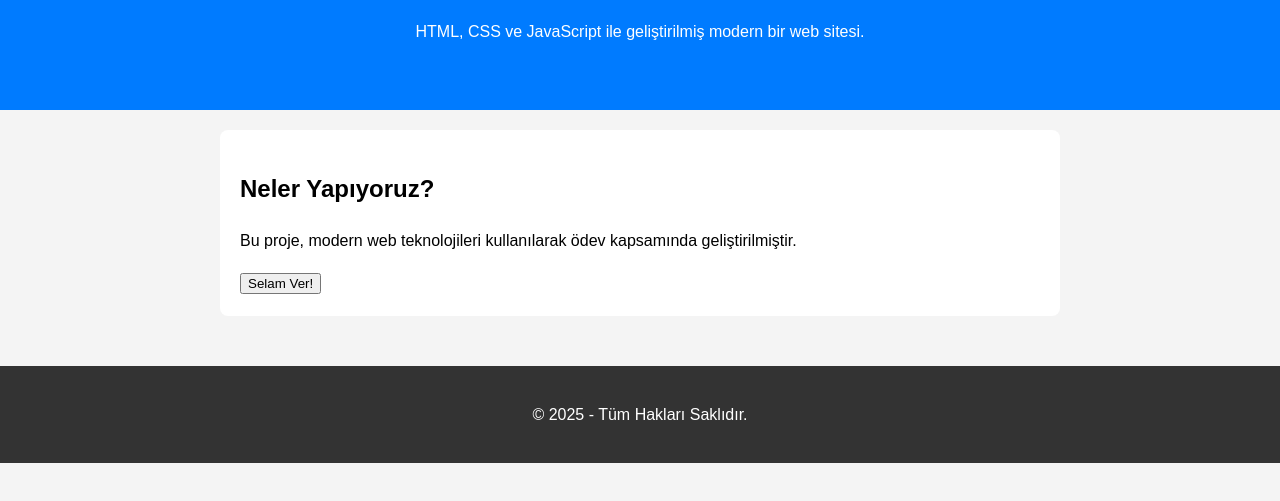
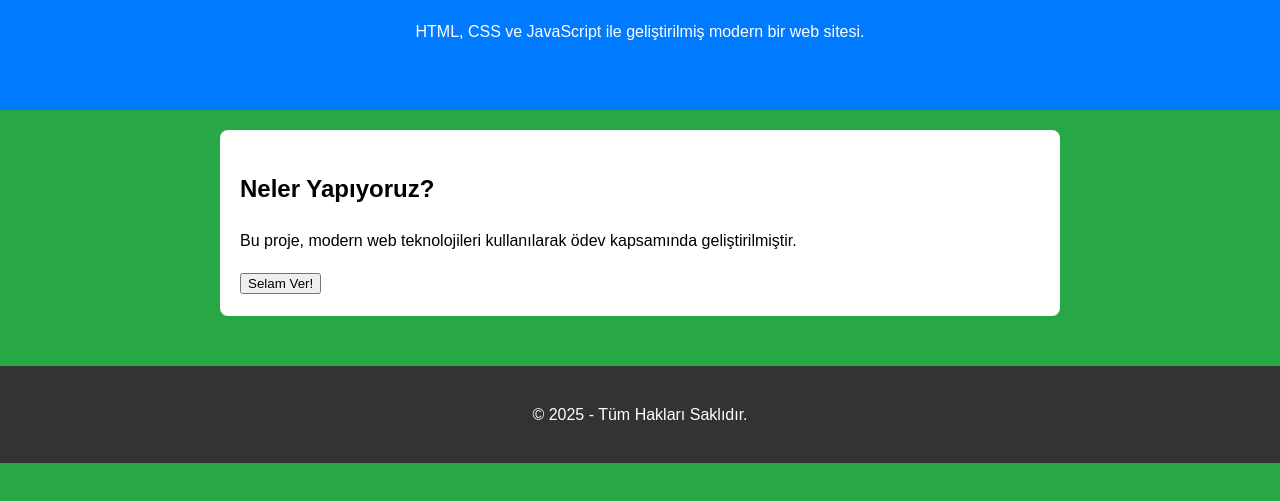
Before and after one commit to muhammedakifyldz/Web-sayfas-devim, a plain HTML site: page index.html in a window 1280 px wide. Shown: the part 215-716 px from the top of the page. Drawn offline with Linux system fonts and the light colour scheme.

Commit message:
Update style.css

```diff
--- a/style.css
+++ b/style.css
@@ -3,7 +3,7 @@ body {
     font-family: 'Arial', sans-serif;
     margin: 0;
     line-height: 1.6;
-    background-color: #f4f4f4;
+    background-color: #28a745;
 }
 
 nav {
```
